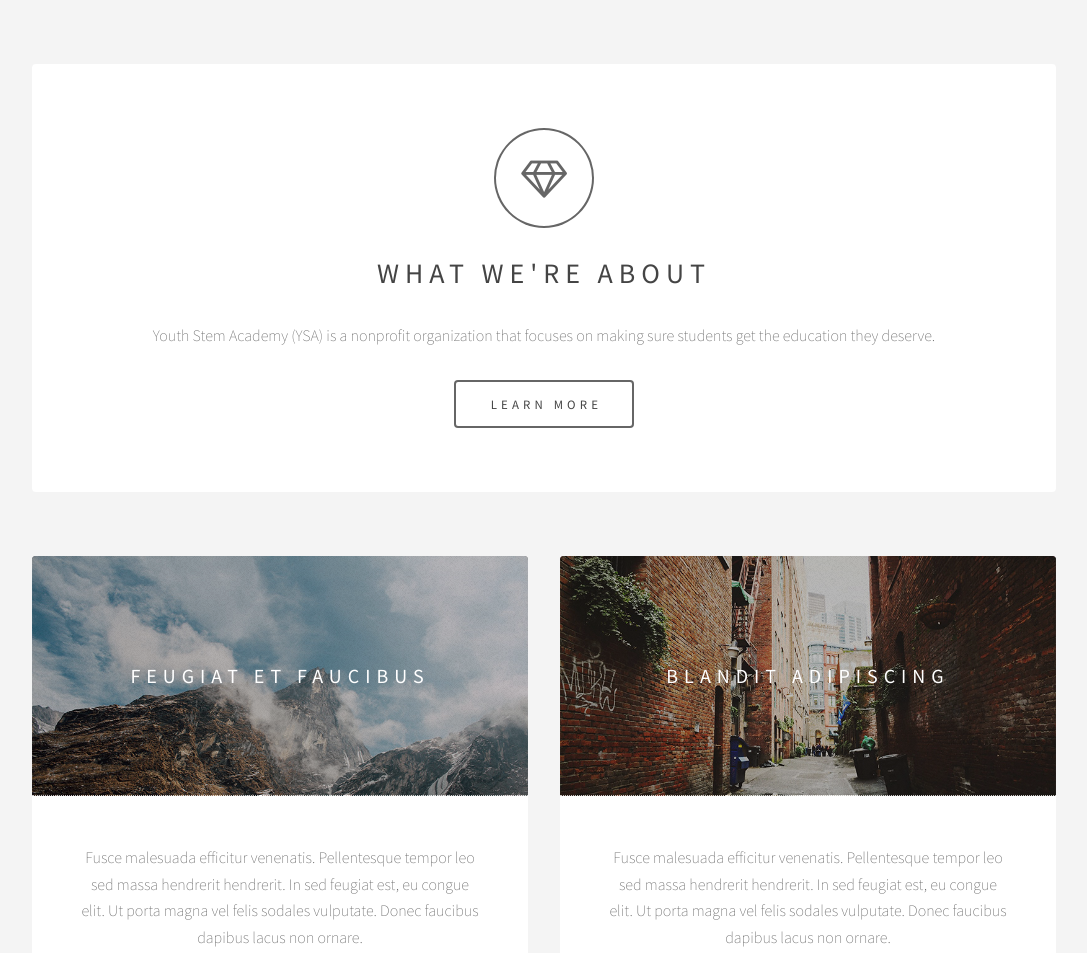
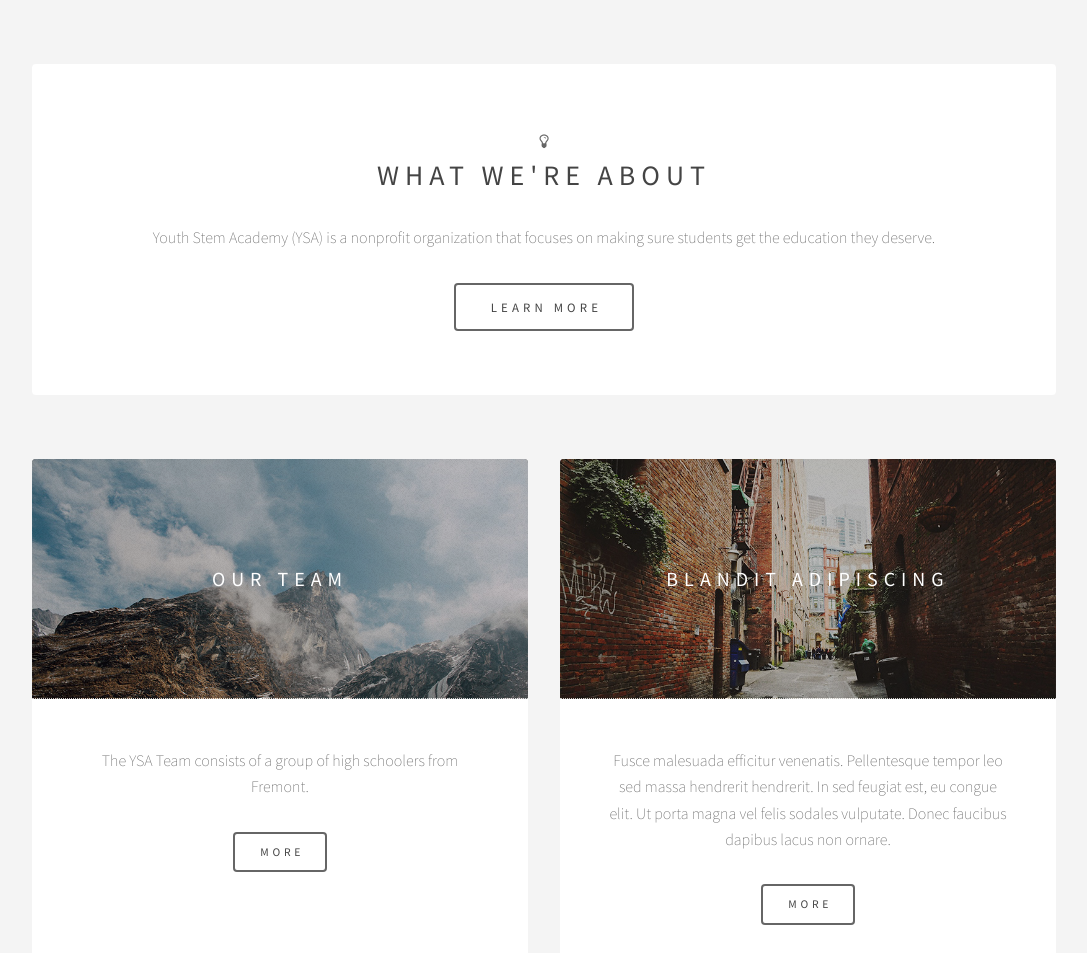
Before and after one commit to nakulbalaji/home, a plain HTML site: page index.html in a window 1280 px wide. Shown: the part 600-1553 px from the top of the page, without its empty margins (96-1183 px from the left). Drawn offline with Linux system fonts and the light colour scheme.

Commit message:
Update index.html

```diff
--- a/index.html
+++ b/index.html
@@ -26,7 +26,7 @@
 
 				<!-- Banner -->
 					<section id="intro" class="main">
-						<span class="icon fa-diamond major"></span>
+						<span class="icon fa-lightbulb-o"></span>
 						<h2>What we're about</h2>
 						<p>Youth Stem Academy (YSA) is a nonprofit organization that focuses on making sure students get the education they deserve.</p>
 						<ul class="actions">
@@ -39,11 +39,11 @@
 						<article class="item">
 							<header>
 								<a href="#"><img src="images/pic01.jpg" alt="" /></a>
-								<h3>Feugiat et faucibus</h3>
+								<h3>Our Team</h3>
 							</header>
-							<p>Fusce malesuada efficitur venenatis. Pellentesque tempor leo sed massa hendrerit hendrerit. In sed feugiat est, eu congue elit. Ut porta magna vel felis sodales vulputate. Donec faucibus dapibus lacus non ornare.</p>
+							<p>The YSA Team consists of a group of high schoolers from Fremont.</p>
 							<ul class="actions">
-								<li><a href="#" class="button">More</a></li>
+								<li><a href="www.google.com" class="button">More</a></li>
 							</ul>
 						</article>
 						<article class="item">
```
